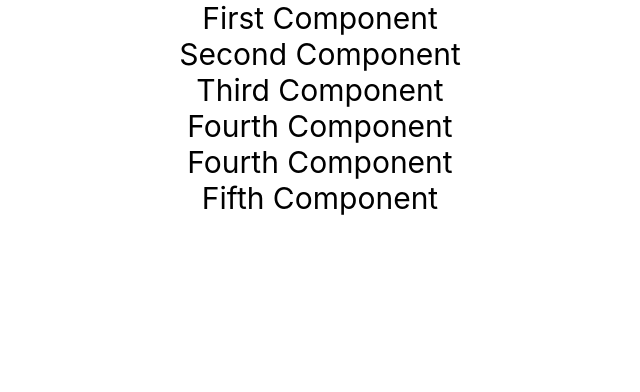
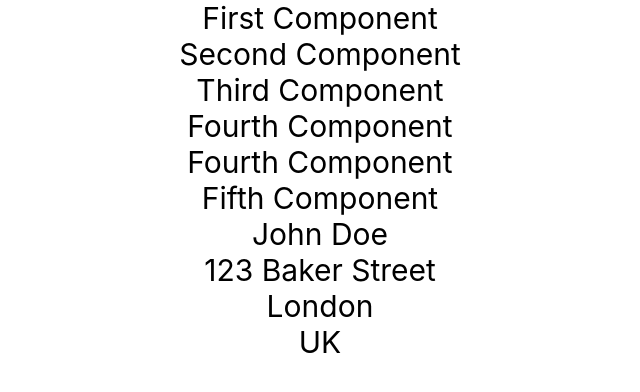
Before and after one commit to GlazMichelFranckDodo225/java-full-stack-app-spring-boot-react-frontend-urk, a React (Create React App) app: page / in a window 1280 px wide. Shown: the top 392 px of the page, without its empty margins (320-960 px from the left). Built offline with nearby package versions, Linux system fonts and the light colour scheme.

Commit message:
Quick JavaScript Tour

```diff
--- /dev/null
+++ b/src/components/starter/ExploringJavaScriptFurther.jsx
@@ -0,0 +1,29 @@
+const person = {
+    name: "John Doe",
+    address: {
+        line1: "123 Baker Street",
+        city: "London",
+        country: "UK"
+    },
+    profiles: ["Twitter", "LinkedIn", "Instagram"],
+    printProfile: () => {
+        person.profiles.map(
+            profile => console.log(profile)
+        )
+    }
+}
+
+export default function ExploringJavaScriptFurther() {
+    return (
+        <>
+            <div>{person.name}</div>
+            <div>{person.address.line1}</div>
+            <div>{person.address.city}</div>
+            <div>{person.address.country}</div>
+            {/* <div>{person.profiles[0]}</div>
+            <div>{person.profiles[1]}</div>
+            <div>{person.profiles[2]}</div> */}
+            <div>{person.printProfile()}</div>
+        </>
+    )
+}
--- a/src/components/starter/StarterComponent.jsx
+++ b/src/components/starter/StarterComponent.jsx
@@ -3,6 +3,7 @@ import { FifthComponent } from './FirstComponent';
 import SecondComponent from './SecondComponent';
 import ThirdComponent from './ThirdComponent';
 import FourthComponent from './FourthComponent';
+import ExploringJavaScriptFurther from './ExploringJavaScriptFurther';
 
 export default function StarterComponent() {
     return (
@@ -12,6 +13,7 @@ export default function StarterComponent() {
         <ThirdComponent />
         <FourthComponent />
         <FifthComponent />
+        <ExploringJavaScriptFurther />
       </div>
     );
   }
```
